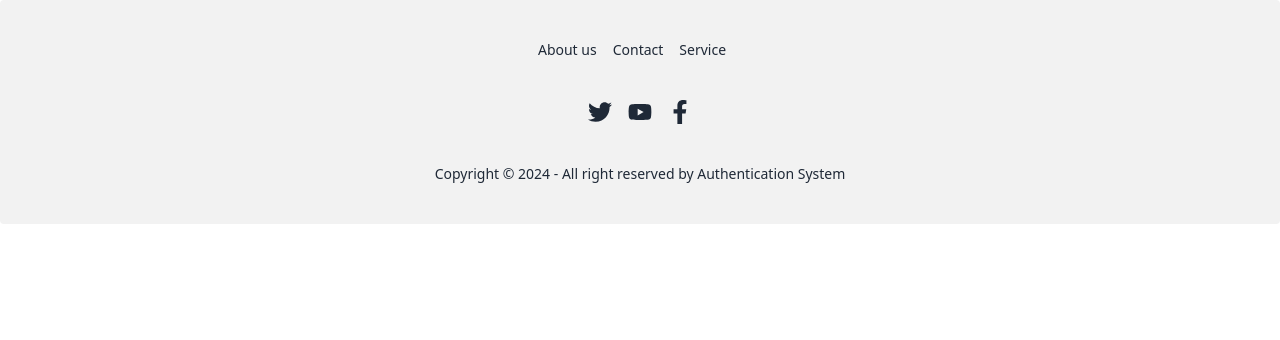
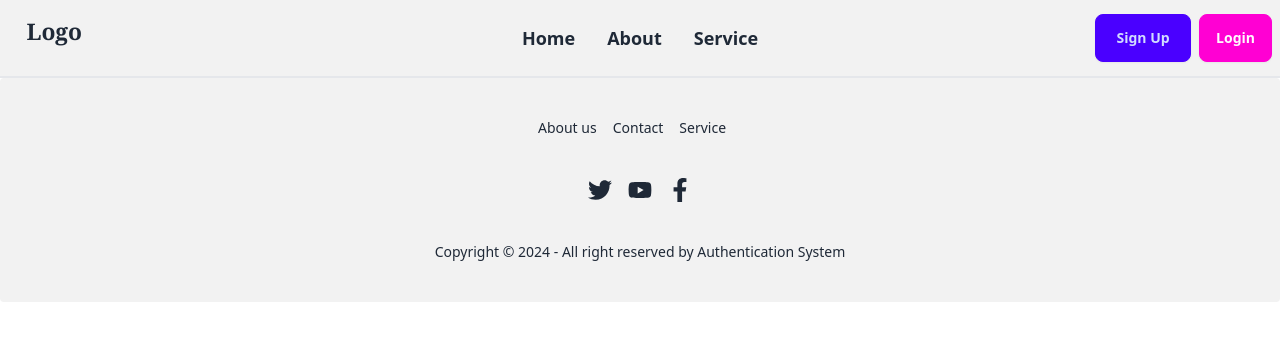
Before and after one commit to PrinceInScripts/Full-Stack-Authentication-System, a React (Create React App) app in the folder client/: page / in a window 1280 px wide. Shown: the top 340 px of the page. Built offline with nearby package versions, Linux system fonts and the light colour scheme.

Commit message:
done layout component

```diff
--- a/client/src/App.js
+++ b/client/src/App.js
@@ -1,18 +1,17 @@
-import logo from './logo.svg';
-import './App.css';
-import { useEffect } from 'react';
-import { toast } from 'react-toastify';
-import Navbar from './components/Navbar/Navbar';
-import { Route, Routes } from 'react-router-dom';
-import Footer from './components/Footer/Footer';
+import logo from "./logo.svg";
+import "./App.css";
+import { useEffect } from "react";
+import { toast } from "react-toastify";
+import Navbar from "./components/Navbar/Navbar";
+import { Route, Routes } from "react-router-dom";
+import Footer from "./components/Footer/Footer";
+import Layout from "./components/Layout/Layout";
 
 function App() {
-
-
   return (
-   <Routes>
-    <Route path='/' element={<Footer/>}/>
-   </Routes>
+    <Routes>
+      <Route path="/" element={<Layout />} />
+    </Routes>
   );
 }
 
--- /dev/null
+++ b/client/src/components/Layout/Layout.jsx
@@ -0,0 +1,16 @@
+import React from 'react'
+import Navbar from '../Navbar/Navbar'
+import Footer from '../Footer/Footer'
+
+function Layout({children}) {
+  return (
+    <div className='min-h-90vh flex flex-col'>
+        <Navbar/>
+        <main className='flex-grow'>{children}</main>
+        <Footer/>
+
+    </div>
+  )
+}
+
+export default Layout
--- a/client/src/components/Navbar/Navbar.jsx
+++ b/client/src/components/Navbar/Navbar.jsx
@@ -28,7 +28,7 @@ function Navbar() {
   }, []);
 
   return (
-    <div className="navbar bg-base-100 border-b-2">
+    <div className="navbar bg-base-200 border-b-2">
       <div className="navbar-start">
         <div class="dropdown lg:hidden dropdown-bottom">
           <div id="dropdownButton" tabIndex="0" role="button" class="btn m-1">
```
